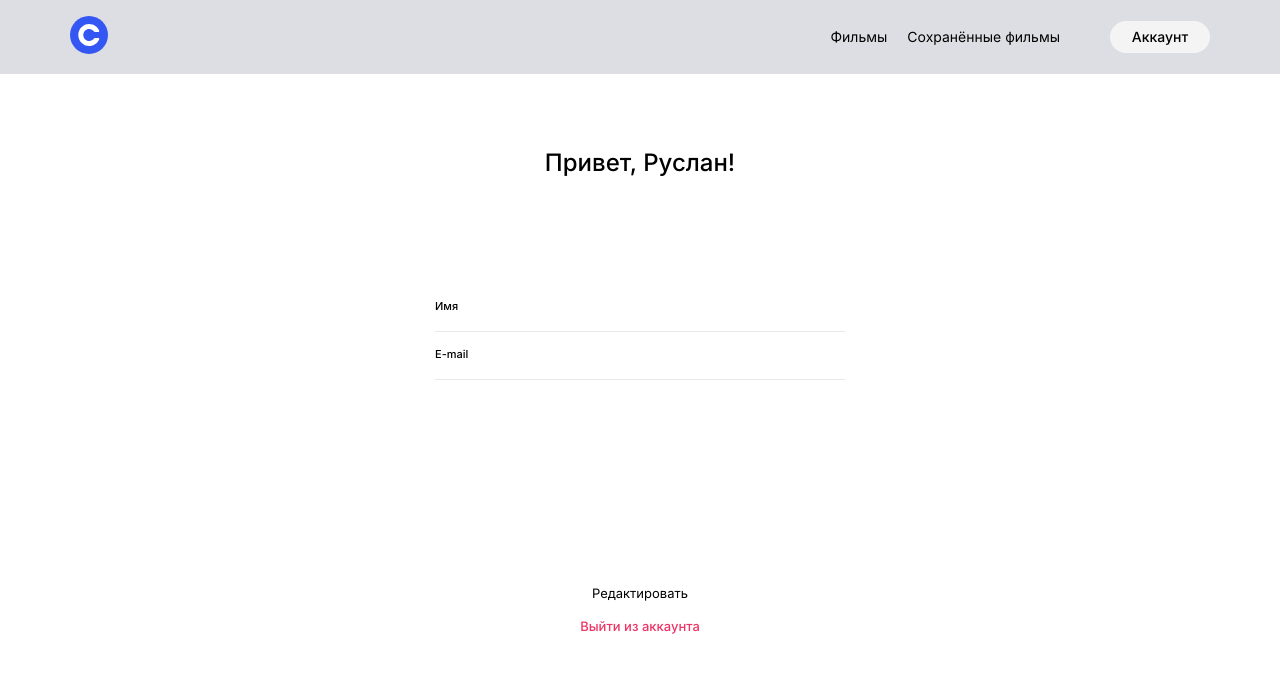
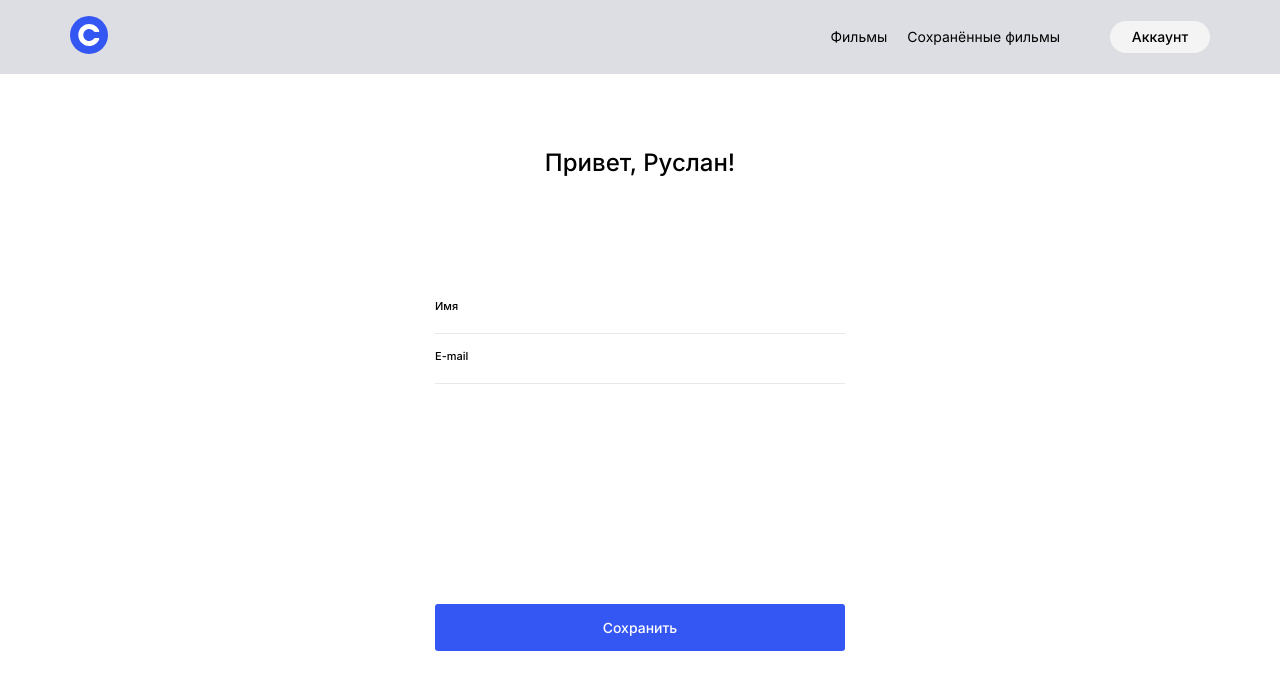
Before and after one commit to rem-ran/movies-explorer-frontend, a React (Create React App) app: page /profile in a window 1280 px wide. Both pictures are taken after a click on the button "Редактировать". Shown: the top 690 px of the page. Built offline with nearby package versions, Linux system fonts and the light colour scheme.

Commit message:
make draft save button and validation in profile

```diff
--- a/src/components/Profile/Profile.css
+++ b/src/components/Profile/Profile.css
@@ -44,9 +44,10 @@
     border: none;
     font-weight: 400;
     font-size: 11px;
-    line-height: 13px;
+    line-height: 15px;
     text-align: right;
     background-color: white;
+    min-width: 250px;
 }
 
 .profile__btn-box {
@@ -56,12 +57,13 @@
 }
 
 .profile__edit-btn {
+    margin-top: 207px;
     border: none;
     font-weight: 400;
     font-size: 13px;
     line-height: 16px;
     background-color: white;
-    transition: linear .3s;
+    transition: linear .2s;
 }
 
 .profile__edit-btn:hover {
@@ -76,10 +78,39 @@
     line-height: 16px;
     margin-top: 16px;
     color: rgba(238, 52, 101);
-    transition: linear .3s;
+    transition: linear .2s;
 }
 
 .profile__logout:hover {
     cursor: pointer;
     opacity: 0.7;
 }
+
+.profile__error-txt {
+    margin: 0 auto;
+    margin-top: 187px;
+    font-weight: 400;
+    font-size: 11px;
+    line-height: 13px;
+    min-height: 13px;
+    color: rgba(255, 0, 76);
+}
+
+.profile__save-btn {
+    width: 100%;
+    margin-top: 20px;
+    font-weight: 500;
+    font-size: 14px;
+    line-height: 45px;
+    text-align: center;
+    color: white;
+    border: none;
+    border-radius: 3px;
+    background-color: rgba(52, 86, 243);
+    transition: 0.4s ease;
+}
+
+.profile__save-btn:hover {
+    cursor: pointer;
+    opacity: 0.7;
+}
--- a/src/components/Profile/Profile.js
+++ b/src/components/Profile/Profile.js
@@ -1,9 +1,37 @@
+import { useState } from 'react';
+import { useForm } from 'react-hook-form';
 import { Link } from 'react-router-dom';
 import Header from '../Header/Header';
+
+import { inputConfig } from '../../utils/constants';
+
 import './Profile.css';
 
 const Profile = () => {
-  const handleEditClick = () => {};
+  //подключаем пакет валидации форм
+  const {
+    register,
+    handleSubmit,
+    formState: { errors },
+  } = useForm({
+    mode: 'onBlur',
+  });
+
+  const [isEditOn, setIsEditOn] = useState(false);
+
+  const profileInputs = document.querySelectorAll('.profile__input');
+
+  const handleEditClick = (ev) => {
+    ev.preventDefault();
+    setIsEditOn(true);
+    profileInputs.forEach((input) => input.removeAttribute('disabled'));
+  };
+
+  const handleSaveClick = (ev) => {
+    ev.preventDefault();
+    setIsEditOn(false);
+    profileInputs.forEach((input) => input.setAttribute('disabled', true));
+  };
   return (
     <div>
       <Header
@@ -30,7 +58,9 @@ const Profile = () => {
           <div className="profile__form-element">
             <label className="profile__input-label">Имя</label>
             <input
+              {...register('name', inputConfig.name)}
               disabled
+              id="name"
               type="name"
               name="name"
               className="profile__input"
@@ -39,21 +69,35 @@ const Profile = () => {
           <div className="profile__form-element">
             <label className="profile__input-label">E-mail</label>
             <input
+              {...register('email', inputConfig.email)}
               disabled
+              id="email"
               type="email"
               name="email"
               className="profile__input"
             ></input>
           </div>
+          {!isEditOn ? (
+            <button onClick={handleEditClick} className="profile__edit-btn">
+              Редактировать
+            </button>
+          ) : (
+            <>
+              <span className="profile__error-txt">
+                {(errors?.name && errors.name.message) ||
+                  (errors?.email && errors.email.message)}
+              </span>
+              <button onClick={handleSaveClick} className="profile__save-btn">
+                Сохранить
+              </button>
+            </>
+          )}
         </form>
-        <div className="profile__btn-box">
-          <button onClick={handleEditClick} className="profile__edit-btn">
-            Редактировать
-          </button>
+        {!isEditOn && (
           <Link to="/signin" className="profile__logout">
             Выйти из аккаунта
           </Link>
-        </div>
+        )}
       </div>
     </div>
   );
```
